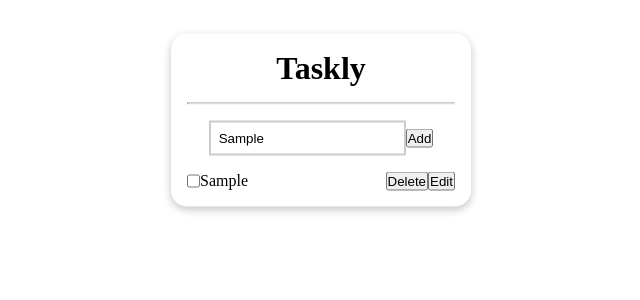
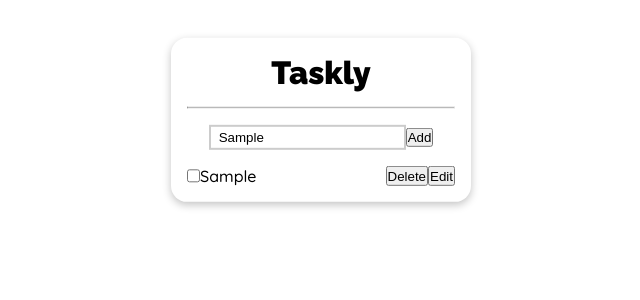
Before and after one commit to jshn16/taskly, a React (Create React App) app: page / in a window 1280 px wide. Both pictures are taken after typing "Sample" into the empty fields and a click on the button "Add". Shown: the top 300 px of the page, without its empty margins (319-959 px from the left). Built offline with nearby package versions, Linux system fonts and the light colour scheme.

Commit message:
Added Completed functionality

```diff
--- a/src/App.js
+++ b/src/App.js
@@ -1,11 +1,21 @@
 
+import { useEffect } from 'react';
 import './App.css';
 import Form from './components/form';
 
+
+
 function App() {
+
+  useEffect(() => {
+    document.title="Taskly"
+    // console.warn(`You sneaky developer \n  what are you doing here?`)
+  })
+
+
   return (
     <div className="App">
-      <Form/>
+      <Form />
     </div>
   );
 }
--- a/src/components/form.js
+++ /dev/null
@@ -1,145 +0,0 @@
-import React from "react";
-import { useEffect, useState } from "react";
-import { v4 as uuid } from "uuid";
-
-//using local storage to fetch data
-function todoData() {
-    const data = localStorage.getItem("Todos");
-    if (data) {
-        return JSON.parse(data);
-    } else {
-        return [];
-    }
-}
-
-function Form() {
-    const [todoValue, setTodoValue] = useState("");
-
-    const [todos, setTodo] = useState(todoData());
-    // console.log(todos)
-
-    function handleSubmit(event) {
-        event.preventDefault();
-
-        let todoObject = {
-            id: uuid(),
-            todoName: todoValue,
-            todoCompleted: false,
-        };
-
-        setTodo([...todos, todoObject]);
-
-        setTodoValue(todoValue);
-        // console.log(todoObject)
-        // console.log(`${todoValue} Saved To localStorage`)
-        setTodoValue("");
-    }
-
-    //storing data in localStorage
-
-    useEffect(() => {
-        localStorage.setItem("Todos", JSON.stringify(todos));
-    }, [todos]);
-
-    //handleDelete
-    function handleDelete(id) {
-        console.log(id);
-        //only show those todo's that has id not equall to the one clicked
-        let removeTodo = todos.filter((todo) => todo.id !== id);
-        setTodo(removeTodo);
-    }
-
-    const [editForm, setEditForm] = useState(false);
-    const [id, setId] = useState();
-
-    function handleEdit(todo, index) {
-        console.log(index);
-        setEditForm(true);
-        setId(index);
-        setTodoValue(todo.todoName);
-    }
-
-    function handleEditSubmit(event) {
-        event.preventDefault();
-        let todoItems = [...todos]
-        console.log(todoItems)
-        let todoItem = todoItems[id]
-
-        todoItem.todoName = todoValue
-
-        console.log(todoItem)
-        setTodo(todoItems)
-        setTodoValue('')
-        setEditForm(false)
-
-    }
-
-    return (
-        <div className="container">
-            <h1>Taskly</h1>
-            <hr/>
-            {editForm === false && (
-                <div>
-                    <form className="taskForm">
-                        <div>
-                            <input
-                                type="text"
-                                placeholder="Add Tasks"
-                                onChange={(event) => {
-                                    setTodoValue(event.target.value);
-                                }}
-                            />
-                            <button onClick={handleSubmit} type="submit">
-                                Add
-                            </button>
-
-
-                        </div>
-                    </form>
-                </div>
-            )}
-
-            {editForm === true && (
-                <div>
-                    <form className="taskForm">
-                        <div>
-                            <input
-                                type="text"
-                                placeholder="Add Tasks"
-                                onChange={(event) => {
-                                    setTodoValue(event.target.value);
-                                }} value={todoValue}
-                            />
-                            <button onClick={handleEditSubmit} type="submit">
-                                Edit
-                            </button>
-                        </div>
-                    </form>
-                </div>
-            )}
-
-            <div className="todoList">
-                {todos.length > 0 &&
-                    todos.map((todo, index) => (
-                        <span key={index}>
-                            {/* <button onClick={() => { handleEdit(todo.id) }}>Edit</button> */}
-                            <input type="checkbox" />
-                            <p>{todo.todoName}</p>
-                            <button
-                                onClick={() => {
-                                    handleDelete(todo.id);
-                                }}
-                            >
-                                Delete
-                            </button>
-                            <button onClick={() => { handleEdit(todo, index) }} type="submit">
-                                Edit
-                            </button>
-                        </span>
-                    ))}
-            </div>
-        </div>
-    );
-}
-
-export default Form;
--- /dev/null
+++ b/src/components/form.jsx
@@ -0,0 +1,175 @@
+import React from "react";
+import { useEffect, useState } from "react";
+import { v4 as uuid } from "uuid";
+
+//using local storage to fetch data
+function todoData() {
+  const data = localStorage.getItem("Todos");
+  if (data) {
+    return JSON.parse(data);
+  } else {
+    return [];
+  }
+}
+
+function Form() {
+  const [todoValue, setTodoValue] = useState("");
+
+  const [todos, setTodo] = useState(todoData());
+  // console.log(todos)
+
+  function handleSubmit(event) {
+    event.preventDefault();
+    if (todoValue) {
+      let todoObject = {
+        id: uuid(),
+        todoName: todoValue,
+        todoCompleted: false,
+      };
+
+      setTodo([...todos, todoObject]);
+
+      setTodoValue(todoValue);
+      // console.log(todoObject)
+      // console.log(`${todoValue} Saved To localStorage`)
+      setTodoValue("");
+    } else {
+      alert("please add task");
+    }
+  }
+
+  //storing data in localStorage
+
+  useEffect(() => {
+    localStorage.setItem("Todos", JSON.stringify(todos));
+  }, [todos]);
+
+  //handleDelete
+  function handleDelete(id) {
+    console.log(id);
+    //only show those todo's that has id not equall to the one clicked
+    let removeTodo = todos.filter((todo) => todo.id !== id);
+    setTodo(removeTodo);
+  }
+
+  const [editForm, setEditForm] = useState(false);
+  const [id, setId] = useState();
+
+  function handleEdit(todo, index) {
+    console.log(index);
+    console.log(todo.todoName);
+    setEditForm(true);
+    setId(index);
+    setTodoValue(todo.todoName);
+  }
+
+  function handleEditSubmit(event) {
+    event.preventDefault();
+    let todoItems = [...todos];
+    console.log(todoItems);
+    let todoItem = todoItems[id];
+
+    todoItem.todoName = todoValue;
+
+    console.log(todoItem);
+    setTodo(todoItems);
+    setTodoValue("");
+    setEditForm(false);
+  }
+
+  //Checkbox Handler
+  function handleComplete(todo, index) {
+    let spanChild=document.querySelector('span p')
+    let todoItems = [...todos];
+
+    if (todo.todoCompleted === false) {
+      todo.todoCompleted = true;
+
+      spanChild.style.textDecoration='line-through'
+
+    } else if (todo.todoCompleted === true) {
+      todo.todoCompleted = false;
+      spanChild.style.textDecoration='none'
+    }
+
+    setTodo(todoItems);
+  }
+
+  return (
+    <div className="container">
+      <h1>Taskly</h1>
+      <hr />
+      {editForm === false && (
+        <div>
+          <form className="taskForm">
+            <div>
+              <input
+                type="text"
+                placeholder="Add Tasks"
+                onChange={(event) => {
+                  setTodoValue(event.target.value);
+                }}
+              />
+              <button onClick={handleSubmit} type="submit">
+                Add
+              </button>
+            </div>
+          </form>
+        </div>
+      )}
+
+      {editForm === true && (
+        <div>
+          <form className="taskForm">
+            <div>
+              <input
+                type="text"
+                placeholder="Add Tasks"
+                onChange={(event) => {
+                  setTodoValue(event.target.value);
+                }}
+                value={todoValue}
+              />
+              <button onClick={handleEditSubmit} type="submit">
+                Update
+              </button>
+            </div>
+          </form>
+        </div>
+      )}
+
+      <div className="todoList">
+        {todos.length > 0 &&
+          todos.map((todo, index) => (
+            <span key={index}>
+              {/* <button onClick={() => { handleEdit(todo.id) }}>Edit</button> */}
+              <input
+                type="checkbox"
+                onChange={() => {
+                  handleComplete(todo, index);
+                }}
+              />
+              <p>{todo.todoName}</p>
+              <button
+                onClick={() => {
+                  handleDelete(todo.id);
+                }}
+              >
+                Delete
+              </button>
+              <button
+                onClick={() => {
+                  handleEdit(todo, index);
+                }}
+                type="submit"
+              >
+                Edit
+              </button>
+            </span>
+          ))}
+      </div>
+    </div>
+  );
+}
+
+export default Form;
--- a/src/index.css
+++ b/src/index.css
@@ -1,7 +1,30 @@
+@import url("https://fonts.googleapis.com/css2?family=Quicksand:wght@500;700&family=Raleway:wght@500;700;900&family=Roboto:wght@500;700;900&display=swap");
+
 *{
   margin: 0;
   padding: 0;
   box-sizing: border-box;
+}
+
+
+h1,
+h2,
+h3,
+h4,
+h5,
+th,
+span {
+  font-family: "Raleway", sans-serif !important;
+  font-weight: 900;
+
+}
+
+p,
+a,
+li {
+  text-decoration: none;
+  font-family: "Quicksand", sans-serif;
+  font-weight: 500;
 }
 
 div.container{
@@ -16,6 +39,7 @@ span{
   display: flex;
 }
 span p{
+  cursor: default;
   text-align: left;
   flex-grow: 1;
 }
@@ -50,6 +74,6 @@ hr{
 }
 
 input{
-  padding: 0.5rem;
+  padding: 0.2rem 0.5rem;
   border: 2px solid #ccc;
 }
```
Also changed, not shown: src/components/footer.jsx (added), src/components/header.jsx (added).
